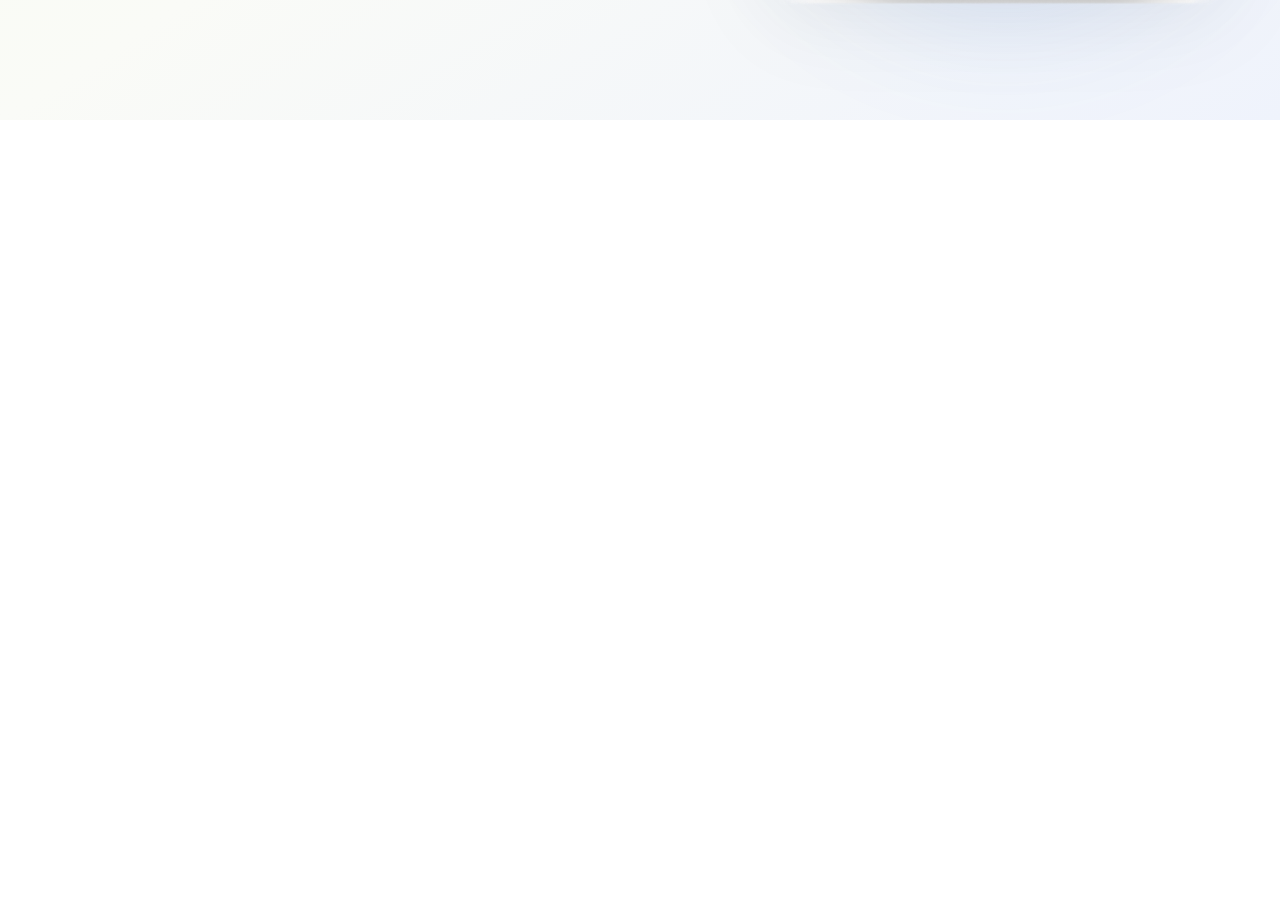
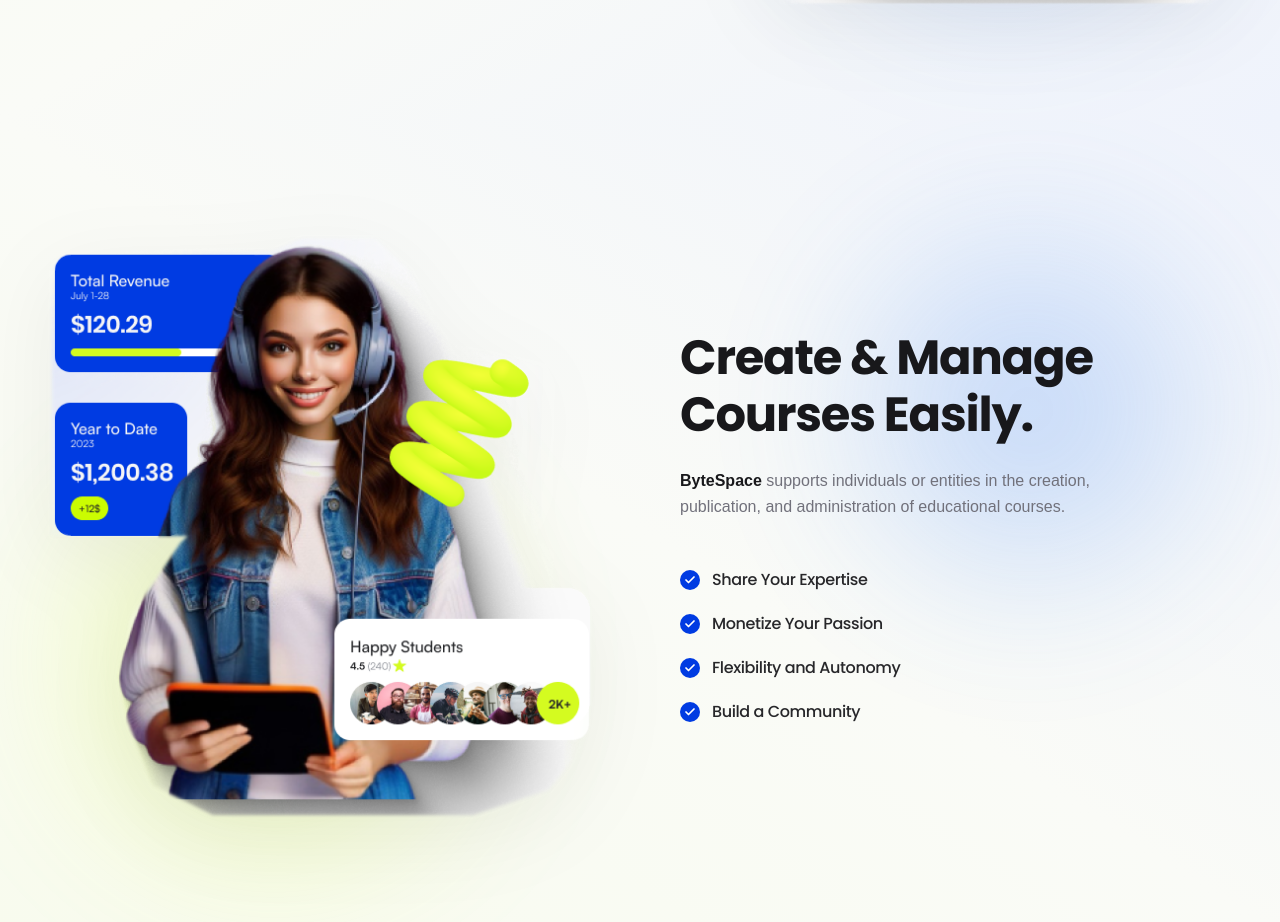
Before and after one commit to mdshaharulsiyam/byte_space, a Next.js app: page / in a window 1280 px wide. Shown: the part 3920-4842 px from the top of the page. Before the commit the page ends 4040 px from the top, so only its background shows below. Built offline with nearby package versions, Linux system fonts and the light colour scheme; a web font is replaced by a local one.

Commit message:
manage course section completed

```diff
--- a/app/(main)/page.tsx
+++ b/app/(main)/page.tsx
@@ -3,6 +3,7 @@ import {
   GrowthSection,
   Hero,
   LearningPathsSection,
+  ManageCoursesSection,
   Sponsors,
 } from "@/componets/shared";
 
@@ -14,6 +15,7 @@ export default function Home() {
       <CoursesSection />
       <LearningPathsSection />
       <GrowthSection />
+      <ManageCoursesSection />
     </div>
   );
 }
--- a/assets/images.ts
+++ b/assets/images.ts
@@ -26,6 +26,7 @@ import categoryBusiness from "./category-business.png";
 import categoryMarketing from "./category-marketing.png";
 import categoryPhotography from "./category-photography.png";
 import growthIllustration from "./growth-illustration.png";
+import manageCoursesIllustration from "./manage-courses-illustration.png";
 
 export const images = {
   logo,
@@ -56,6 +57,7 @@ export const images = {
   categoryMarketing,
   categoryPhotography,
   growthIllustration,
+  manageCoursesIllustration,
 };
 
 export {
@@ -87,6 +89,7 @@ export {
   categoryMarketing,
   categoryPhotography,
   growthIllustration,
+  manageCoursesIllustration,
 };
 
 export default images;
--- /dev/null
+++ b/componets/home/ManageCoursesSection.tsx
@@ -0,0 +1,47 @@
+import {
+  ManageCoursesFeatures,
+  ManageCoursesIllustration,
+} from "./manage-courses";
+
+export default function ManageCoursesSection() {
+  return (
+    <section className="relative w-full py-16 sm:py-20 md:py-24 lg:py-28 overflow-hidden bg-gradient-to-tr from-[#f8fbee] via-[#fafbf7] to-[#eff3fc]">
+      <div
+        className="absolute bottom-0 left-0 w-[550px] h-[550px] pointer-events-none rounded-full blur-3xl opacity-35"
+        style={{
+          background: "radial-gradient(circle, #d4fb20 0%, transparent 70%)",
+        }}
+      />
+      <div
+        className="absolute top-10 right-0 w-[500px] h-[500px] pointer-events-none rounded-full blur-3xl opacity-30"
+        style={{
+          background: "radial-gradient(circle, #3b82f6 0%, transparent 70%)",
+        }}
+      />
+
+      <div className="container-custom relative z-10">
+        <div className="grid grid-cols-1 lg:grid-cols-2 items-center gap-12 lg:gap-14 xl:gap-20">
+          <div className="w-full flex items-center justify-center lg:justify-start order-2 lg:order-1">
+            <ManageCoursesIllustration />
+          </div>
+
+          <div className="flex flex-col items-start text-left max-w-[560px] order-1 lg:order-2">
+            <h2 className="font-heading font-bold text-zinc-900 text-3xl sm:text-4xl md:text-[44px] lg:text-[48px] leading-[1.18] tracking-tight">
+              Create &amp; Manage Courses Easily.
+            </h2>
+
+            <p className="font-body text-zinc-500 text-[15px] sm:text-[16px] leading-relaxed mt-6 max-w-[490px]">
+              <span className="font-semibold text-zinc-900">ByteSpace</span>{" "}
+              supports individuals or entities in the creation, publication, and
+              administration of educational courses.
+            </p>
+
+            <div className="mt-8 sm:mt-10 w-full">
+              <ManageCoursesFeatures />
+            </div>
+          </div>
+        </div>
+      </div>
+    </section>
+  );
+}
--- /dev/null
+++ b/componets/home/manage-courses/ManageCoursesFeatures.tsx
@@ -0,0 +1,36 @@
+import { MANAGE_FEATURES, FeatureItem } from "./manage-courses.data";
+
+interface ManageCoursesFeaturesProps {
+  features?: FeatureItem[];
+}
+
+export default function ManageCoursesFeatures({
+  features = MANAGE_FEATURES,
+}: ManageCoursesFeaturesProps) {
+  return (
+    <ul className="flex flex-col gap-4 sm:gap-5 pt-2">
+      {features.map((feature) => (
+        <li key={feature.id} className="flex items-center gap-3">
+          <div className="w-5 h-5 rounded-full bg-[#003be2] flex items-center justify-center shrink-0">
+            <svg
+              width="12"
+              height="12"
+              viewBox="0 0 24 24"
+              fill="none"
+              stroke="#ffffff"
+              strokeWidth="3.5"
+              strokeLinecap="round"
+              strokeLinejoin="round"
+              aria-hidden="true"
+            >
+              <polyline points="20 6 9 17 4 12" />
+            </svg>
+          </div>
+          <span className="font-heading font-medium text-zinc-800 text-[15px] sm:text-[16px] tracking-tight">
+            {feature.title}
+          </span>
+        </li>
+      ))}
+    </ul>
+  );
+}
--- /dev/null
+++ b/componets/home/manage-courses/ManageCoursesIllustration.tsx
@@ -0,0 +1,19 @@
+import Image from "next/image";
+import { manageCoursesIllustration } from "@/assets";
+
+export default function ManageCoursesIllustration() {
+  return (
+    <div className="relative w-full max-w-[550px] mx-auto flex items-center justify-center">
+      <div className="relative w-full transition-transform duration-500 hover:scale-[1.02]">
+        <Image
+          src={manageCoursesIllustration}
+          alt="Create and manage educational courses on ByteSpace"
+          width={557}
+          height={598}
+          className="w-full h-auto object-contain drop-shadow-[0_20px_40px_rgba(0,0,0,0.06)]"
+          priority
+        />
+      </div>
+    </div>
+  );
+}
--- /dev/null
+++ b/componets/home/manage-courses/index.ts
@@ -0,0 +1,3 @@
+export { default as ManageCoursesIllustration } from "./ManageCoursesIllustration";
+export { default as ManageCoursesFeatures } from "./ManageCoursesFeatures";
+export * from "./manage-courses.data";
--- /dev/null
+++ b/componets/home/manage-courses/manage-courses.data.ts
@@ -0,0 +1,23 @@
+export interface FeatureItem {
+  id: number;
+  title: string;
+}
+
+export const MANAGE_FEATURES: FeatureItem[] = [
+  {
+    id: 1,
+    title: "Share Your Expertise",
+  },
+  {
+    id: 2,
+    title: "Monetize Your Passion",
+  },
+  {
+    id: 3,
+    title: "Flexibility and Autonomy",
+  },
+  {
+    id: 4,
+    title: "Build a Community",
+  },
+];
--- a/componets/shared/index.ts
+++ b/componets/shared/index.ts
@@ -4,3 +4,4 @@ export { default as Sponsors } from "../home/Sponsors";
 export { default as CoursesSection } from "../home/CoursesSection";
 export { default as LearningPathsSection } from "../home/LearningPathsSection";
 export { default as GrowthSection } from "../home/GrowthSection";
+export { default as ManageCoursesSection } from "../home/ManageCoursesSection";
```
Also changed, not shown: assets/manage-courses-illustration.png (added).
